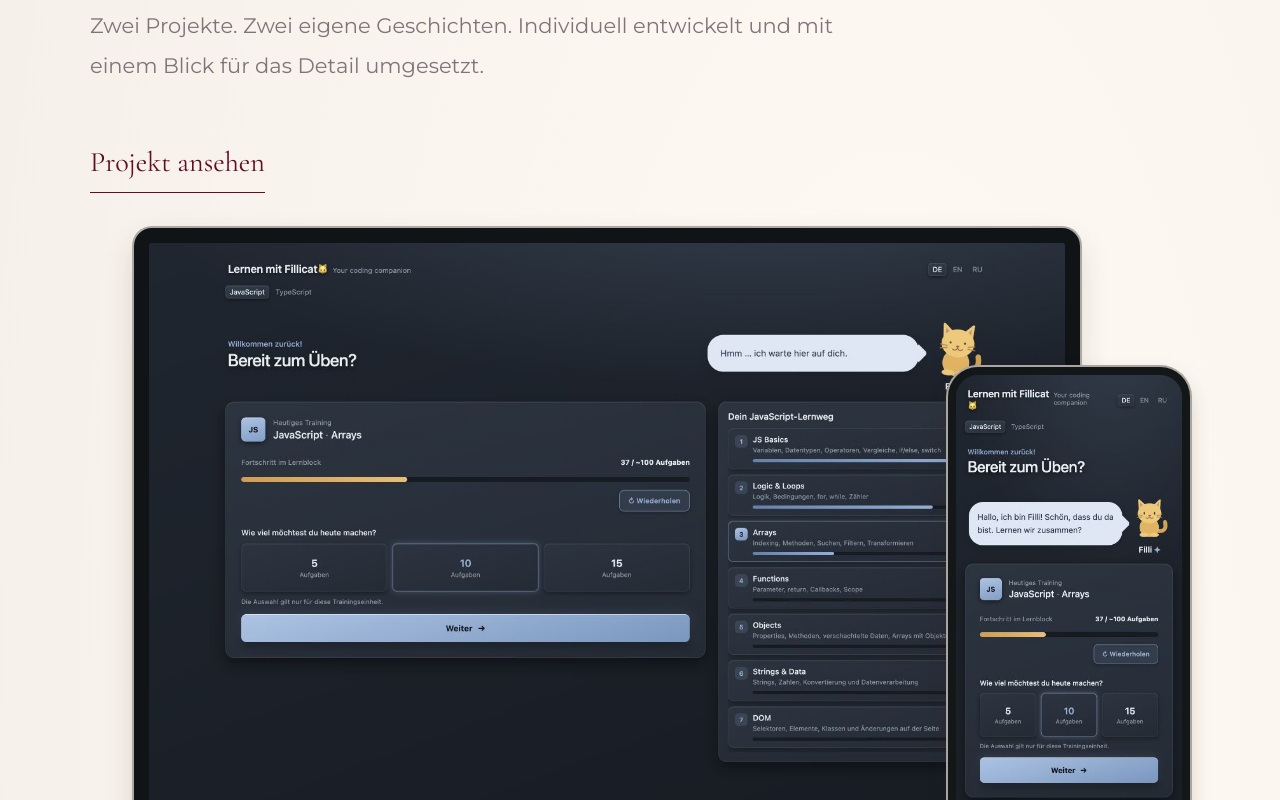
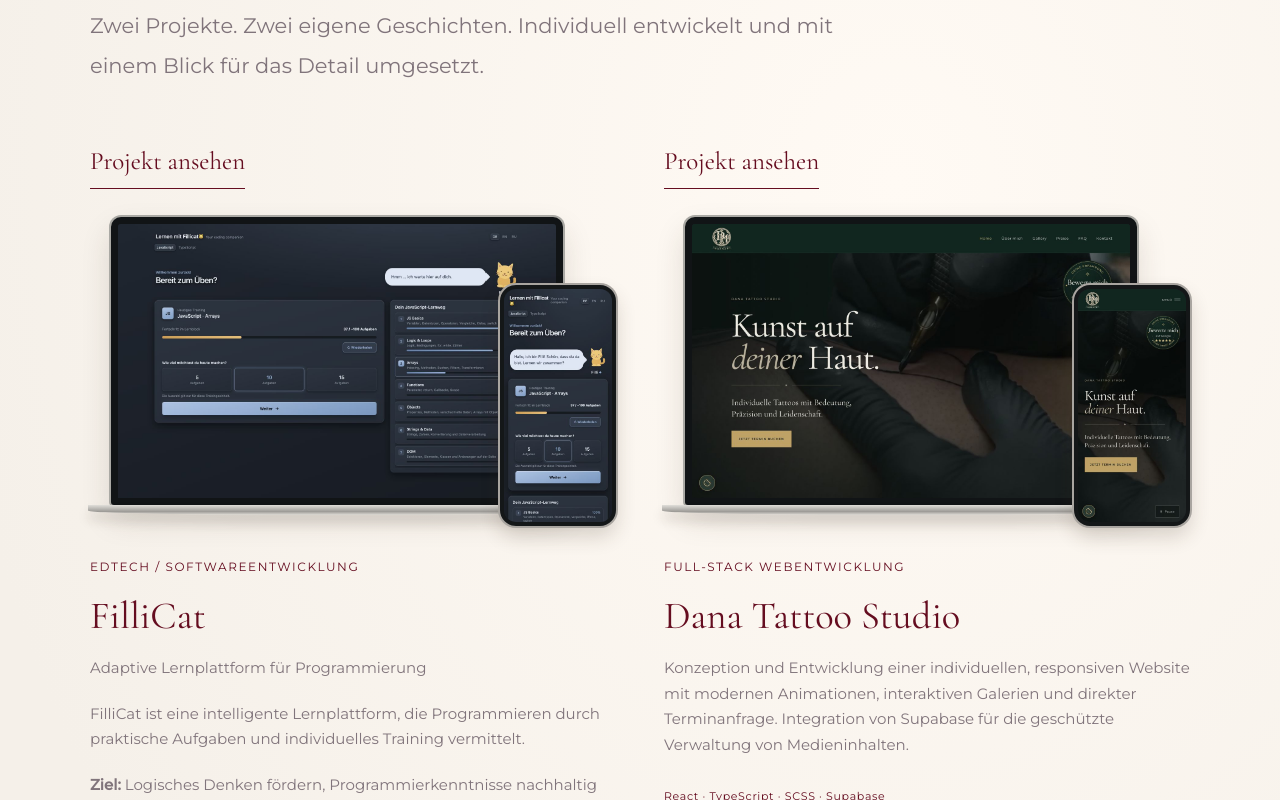
Before and after one commit to AnnaFillanna/anna-filippi.studio, a React (Vite) app: page /projekte in a window 1280 px wide. Shown: the part 400-1200 px from the top of the page. Built offline with nearby package versions, Linux system fonts and the light colour scheme.

Commit message:
style: add AF favicon and compact desktop project layout

```diff
--- a/index.html
+++ b/index.html
@@ -1,4 +1,5 @@
 <!doctype html><html lang="de"><head><meta charset="UTF-8"/><meta name="viewport" content="width=device-width, initial-scale=1.0"/><meta name="theme-color" content="#F5F0E9"/><meta name="description" content="ANNA FILIPPI — Digital Atelier in Andernach. Websites, Web-Applikationen, KI-Integrationen und Produktfotografie. Anna Filippi, auch bekannt als Fillanna."/><title>ANNA FILIPPI — Digital Atelier</title>
+<link rel="icon" type="image/svg+xml" href="/favicon.svg"/>
 <link rel="canonical" href="https://annafilippi.studio/"/>
 <meta property="og:type" content="website"/>
 <meta property="og:locale" content="de_DE"/>
--- a/src/components/Projects/Projects.module.scss
+++ b/src/components/Projects/Projects.module.scss
@@ -402,7 +402,7 @@
   }
 }
 
-// Portfolio overview uses the same full-width device presentation as the case studies.
+// Compact desktop overview; individual case studies keep their large previews.
 .projects {
   padding-inline: max(6%, calc((100% - 1100px) / 2));
   background: radial-gradient(ellipse at 70% 35%, #fffaf4 0, $ivory 75%);
@@ -421,6 +421,24 @@
   .description { font-size: clamp(14px, 1.8vw, 21px); line-height: 1.7; color: #80747b; }
   .scope { font-size: 11px; margin: 0 0 18px; }
 
+  @media (min-width: 1001px) {
+    .grid {
+      grid-template-columns: repeat(2, minmax(0, 1fr));
+      gap: 48px;
+      align-items: start;
+    }
+    .devices { margin: 28px 0 30px; }
+    .laptopScreen {
+      border-width: 7px;
+      border-radius: 10px 10px 3px 3px;
+    }
+    .laptopBase { height: 10px; }
+    .phone { border-width: 4px; border-radius: 16px; }
+    .copy h2 { font-size: clamp(32px, 3vw, 42px); }
+    .description { font-size: 15px; }
+    .caseButton { font-size: 25px; }
+  }
+
   @media (max-width: 760px) {
     .devices { margin-inline: 0; }
   }
```
Also changed, not shown: public/favicon.svg (added).
